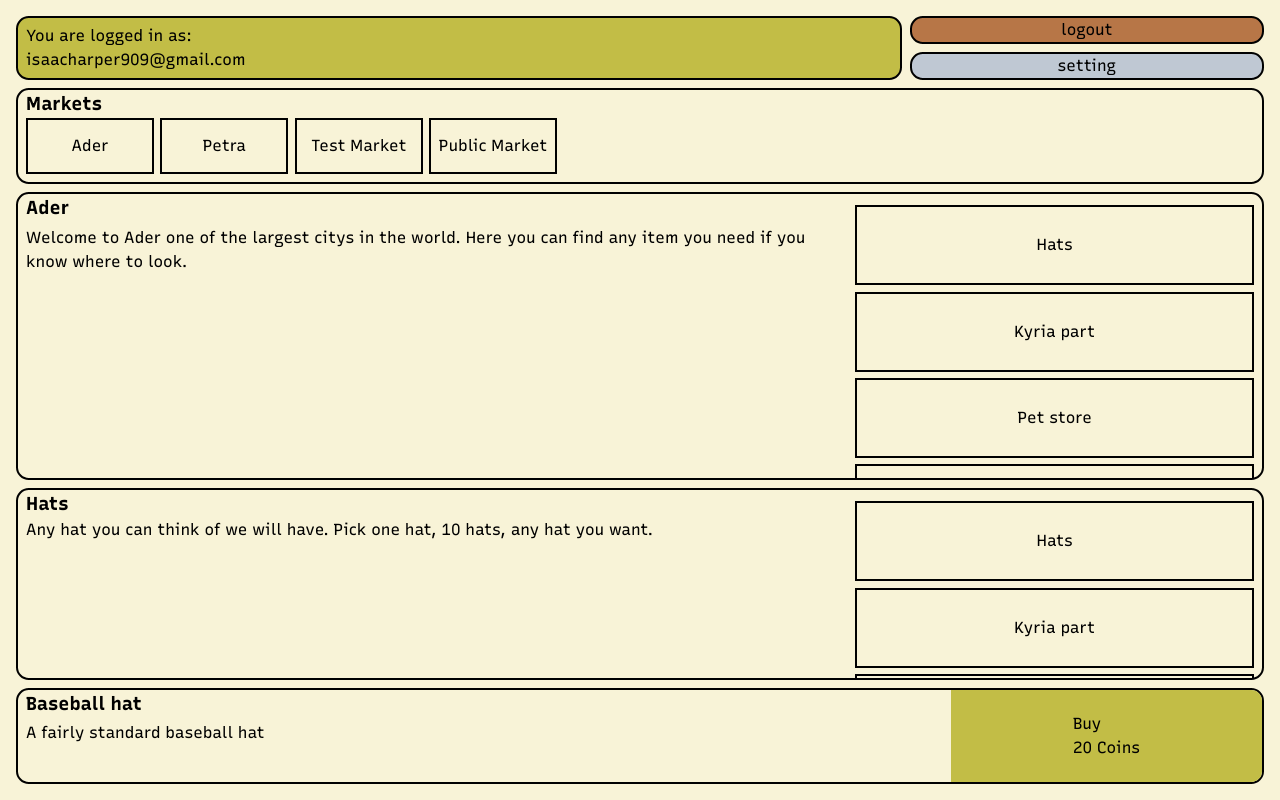
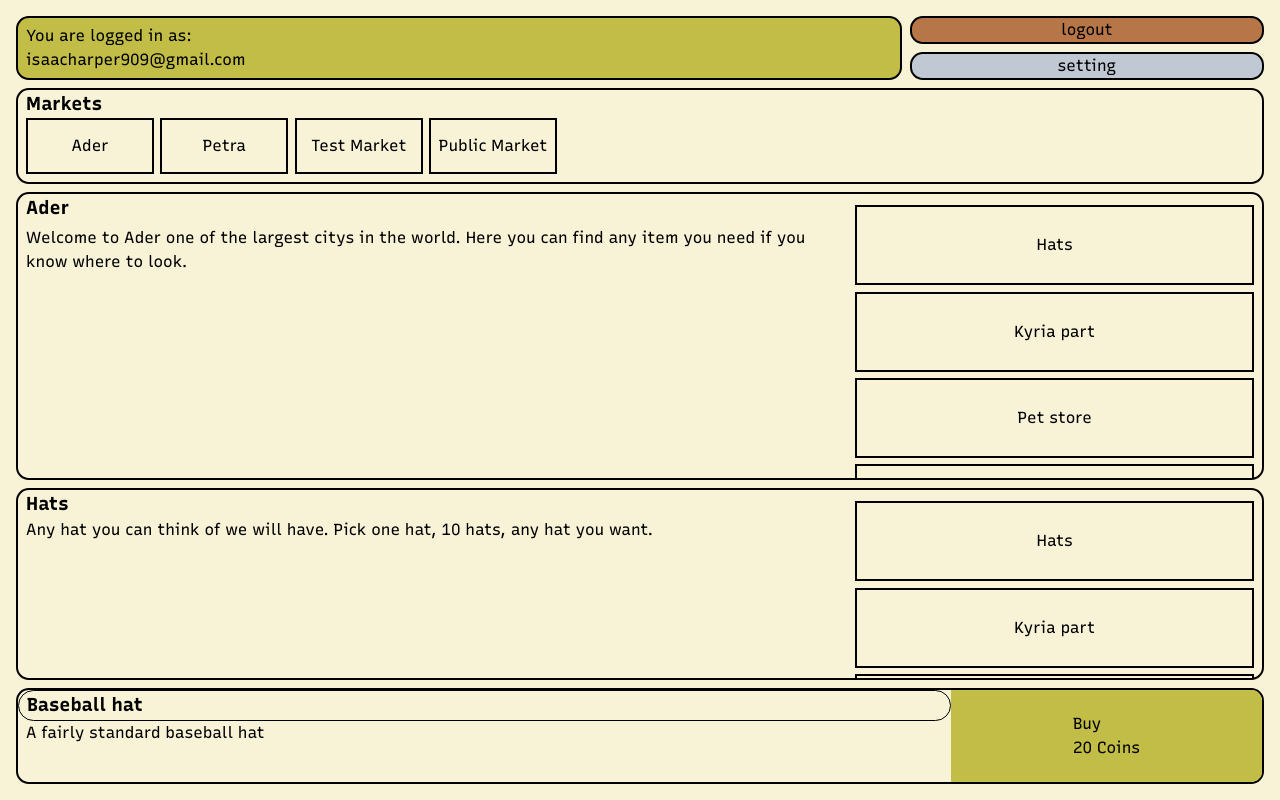
Before and after one commit to Isaac-Harper/vibias-market, a SvelteKit app: page /test in a window 1280 px wide. Built offline with nearby package versions, Linux system fonts and the light colour scheme.

Commit message:
adding universal classes

```diff
--- a/src/lib/ItemInfo.svelte
+++ b/src/lib/ItemInfo.svelte
@@ -1,5 +1,5 @@
 <div class="container">
-    <div class="title">
+    <div class="title square">
         <h3>Baseball hat</h3>
     </div>
     <div class="description">
--- a/static/reset.css
+++ b/static/reset.css
@@ -61,3 +61,9 @@ h1, h2, h3, h4, h5, h6 {
 #root, #__next {
   isolation: isolate;
 }
+
+
+.square {
+  border: solid black 1px;
+  border-radius: 1rem;
+}
```
